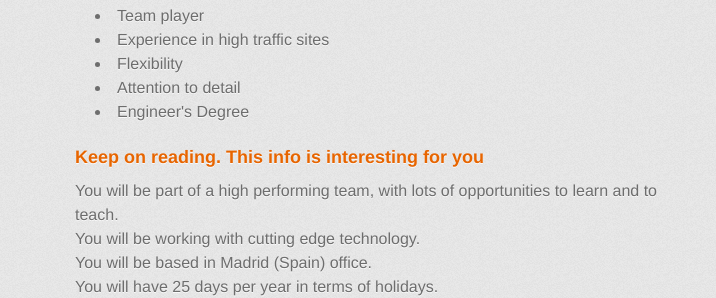
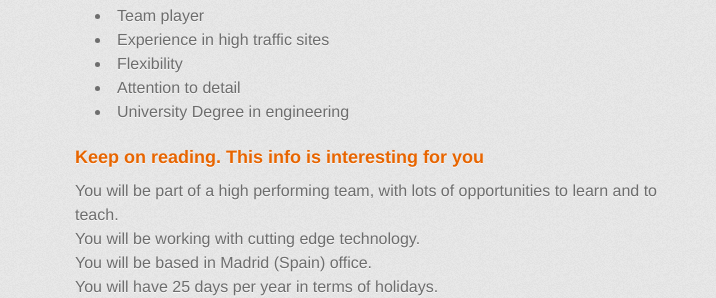
Before and after one commit to parclick/parclick.github.io, a Jekyll site: the page built from _posts/2016-11-20-Symfony2-developer.html, in a window 1280 px wide. Shown: the part 1462-1760 px from the top of the page, without its empty margins (255-971 px from the left). Built offline with Jekyll 4.4.1, drawn with Linux system fonts in a browser that asks for light colours; some web fonts are replaced; Markdown is read by kramdown in place of the engine named in the settings.

Commit message:
Update 2016-11-20-Symfony2-developer.html

```diff
--- a/_posts/2016-11-20-Symfony2-developer.html
+++ b/_posts/2016-11-20-Symfony2-developer.html
@@ -44,7 +44,7 @@
   <li>Experience in high traffic sites</li>
   <li>Flexibility</li>
   <li>Attention to detail</li>
-  <li>Engineer's Degree</li>
+  <li>University Degree in engineering</li>
 </ul>
 <h3>Keep on reading. This info is interesting for you</h3>
 <p>You will be part of a high performing team, with lots of opportunities to learn and to teach.<br />
```
